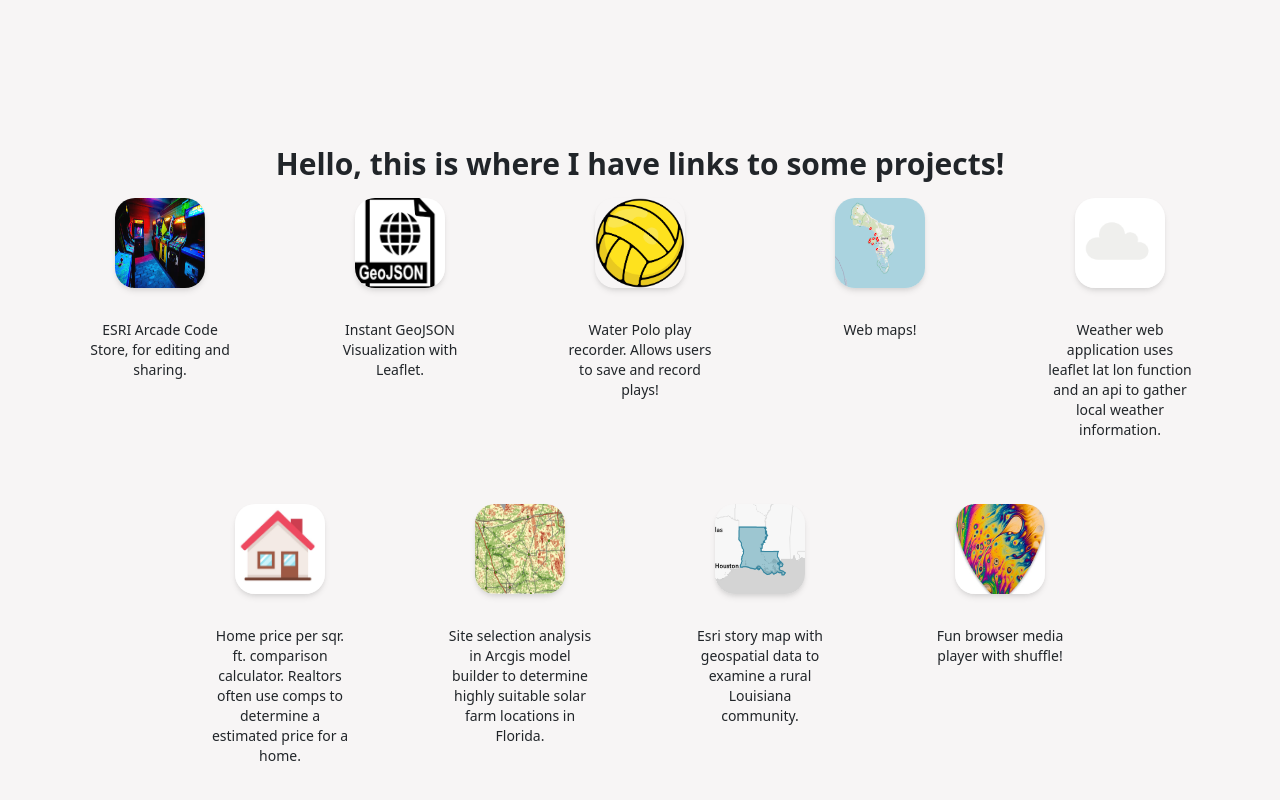
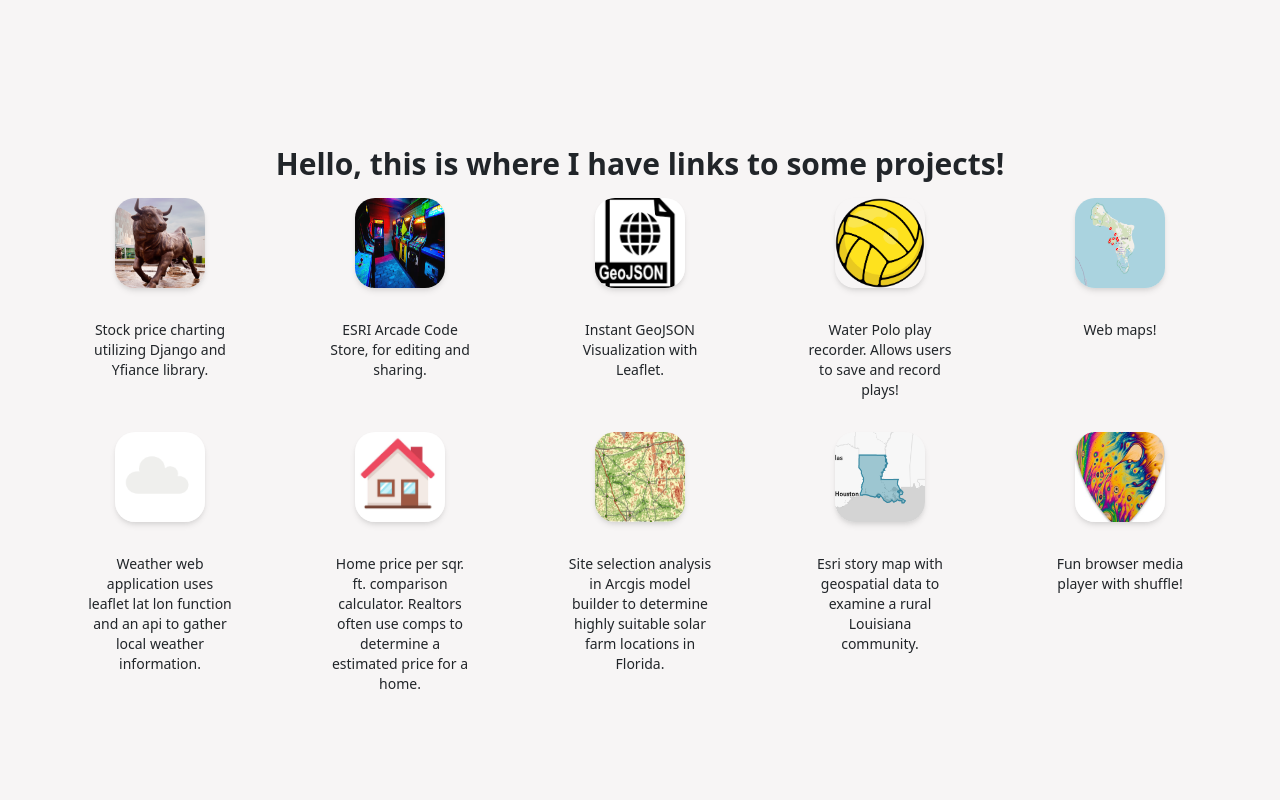
Before and after one commit to Nolewp/jack.github.io, a plain HTML site: page index.html in a window 1280 px wide. Shown: the part 734-1534 px from the top of the page. Drawn offline with nearby package versions, Linux system fonts and the light colour scheme.

Commit message:
add stock tracker to projects

```diff
--- a/index.html
+++ b/index.html
@@ -62,6 +62,15 @@
                     <h1 class="mt-8 text-3xl font-bold">Hello, this is where I have links to some projects!</h1>
                 </div>
                 <div class="flex flex-wrap justify-center items-start">
+                    <div class="w-48 mx-4 mb-0 ">
+                        <div class="rounded-lg overflow-hidden">
+                            <a href="https://jwpnole.pythonanywhere.com/"  class="flex w-full justify-center items-center">
+                                <img id="proj" class="shadow-md hover:shadow-lg transition-all duration-200" src="./images/projects/bull.png" alt="link to one of jacks projects">
+                            </a>
+                            <p class="p-4  text-sm text-center">Stock price charting utilizing Django and Yfiance library.</p>
+                        </div>
+                    </div>
+
                     <div class="w-48 mx-4 mb-0 ">
                         <div class="rounded-lg overflow-hidden">
                             <a href="https://nolewp.github.io/ArcadeBrowserStore/"  class="flex w-full justify-center items-center">
```
Also changed, not shown: images/projects/bull.png (added).
